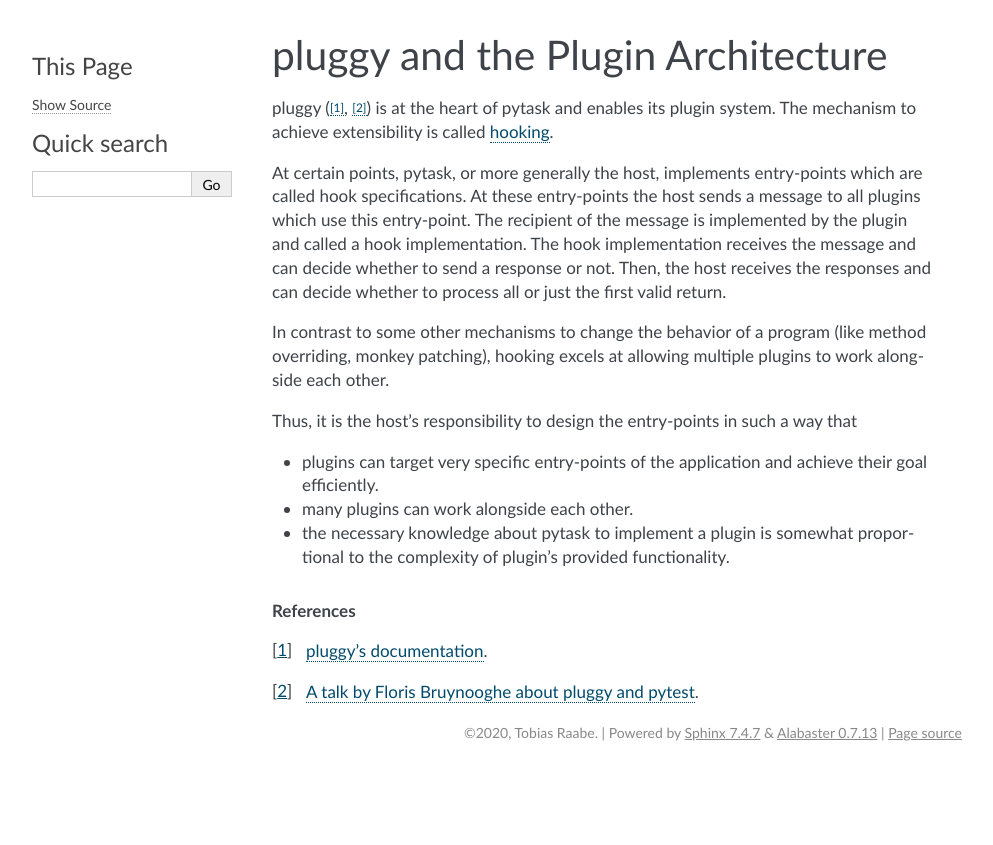
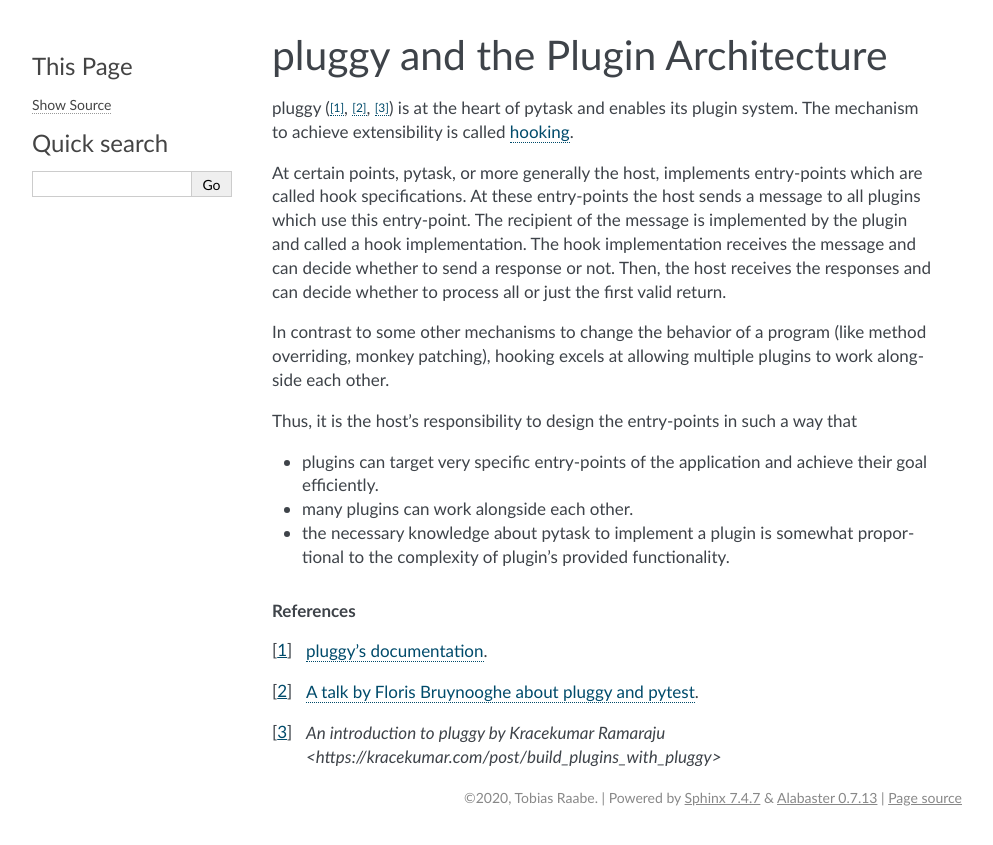
Before and after one commit to pytask-dev/pytask, a Sphinx documentation site: the page built from docs/explanations/pluggy.rst, in a window 1280 px wide. Shown: the top 845 px of the page, without its empty margins (148-1141 px from the left). Built offline with Sphinx 7.4.7, drawn with Linux system fonts in a browser that asks for light colours; pages that are not in the unit, such as notebooks, are missing from menus.

Commit message:
Add pluggy resource.

```diff
--- a/docs/explanations/pluggy.rst
+++ b/docs/explanations/pluggy.rst
@@ -3,7 +3,7 @@
 pluggy and the Plugin Architecture
 ==================================
 
-pluggy ([1]_, [2]_) is at the heart of pytask and enables its plugin system. The
+pluggy ([1]_, [2]_, [3]_) is at the heart of pytask and enables its plugin system. The
 mechanism to achieve extensibility is called :term:`hooking`.
 
 At certain points, pytask, or more generally the host, implements entry-points which are
@@ -32,3 +32,6 @@ Thus, it is the host's responsibility to design the entry-points in such a way t
 
 .. [2] `A talk by Floris Bruynooghe about pluggy and pytest
        <https://youtu.be/zZsNPDfOoHU>`_.
+
+.. [3] `An introduction to pluggy by Kracekumar Ramaraju
+       <https://kracekumar.com/post/build_plugins_with_pluggy>`
```
